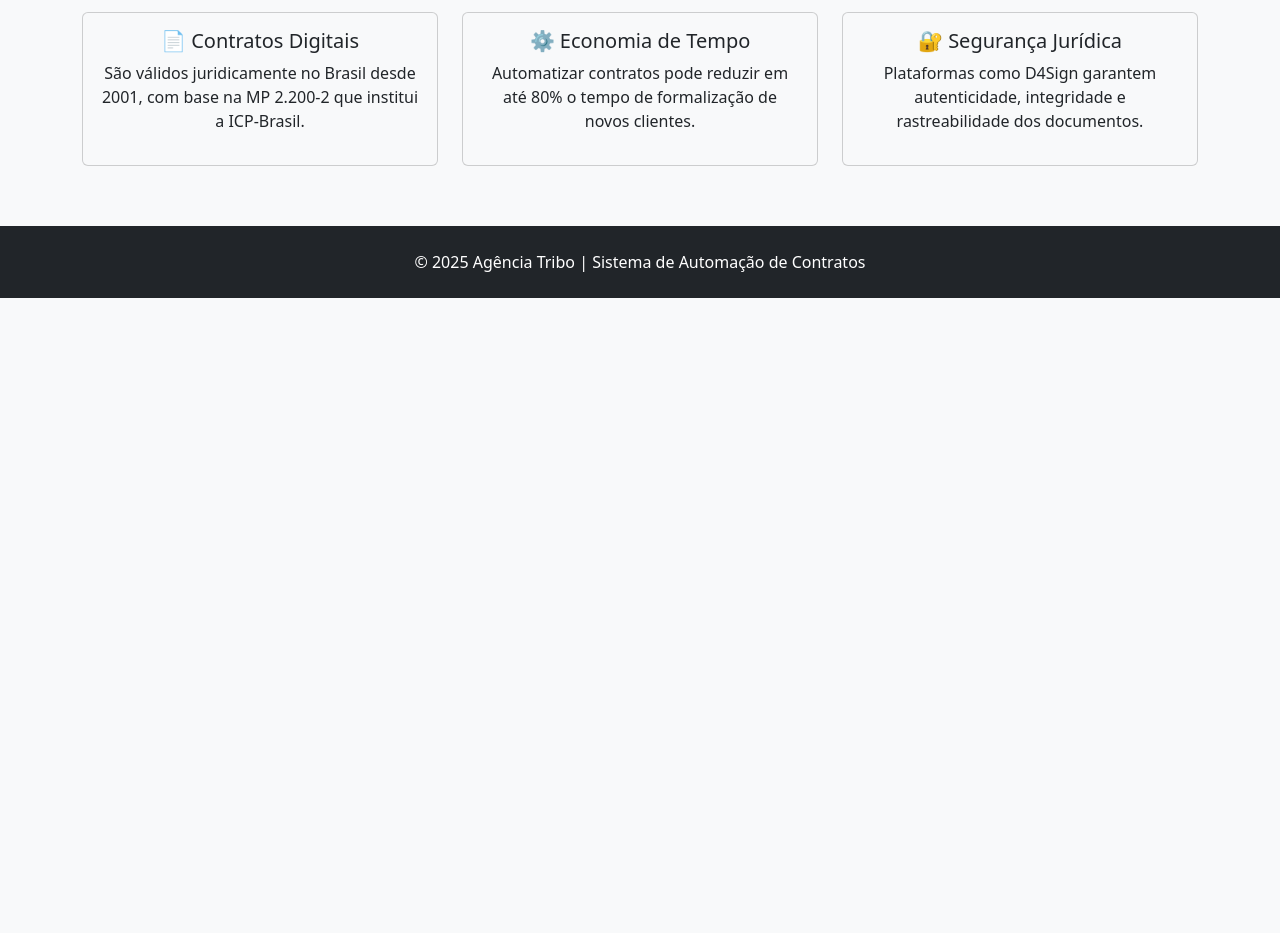
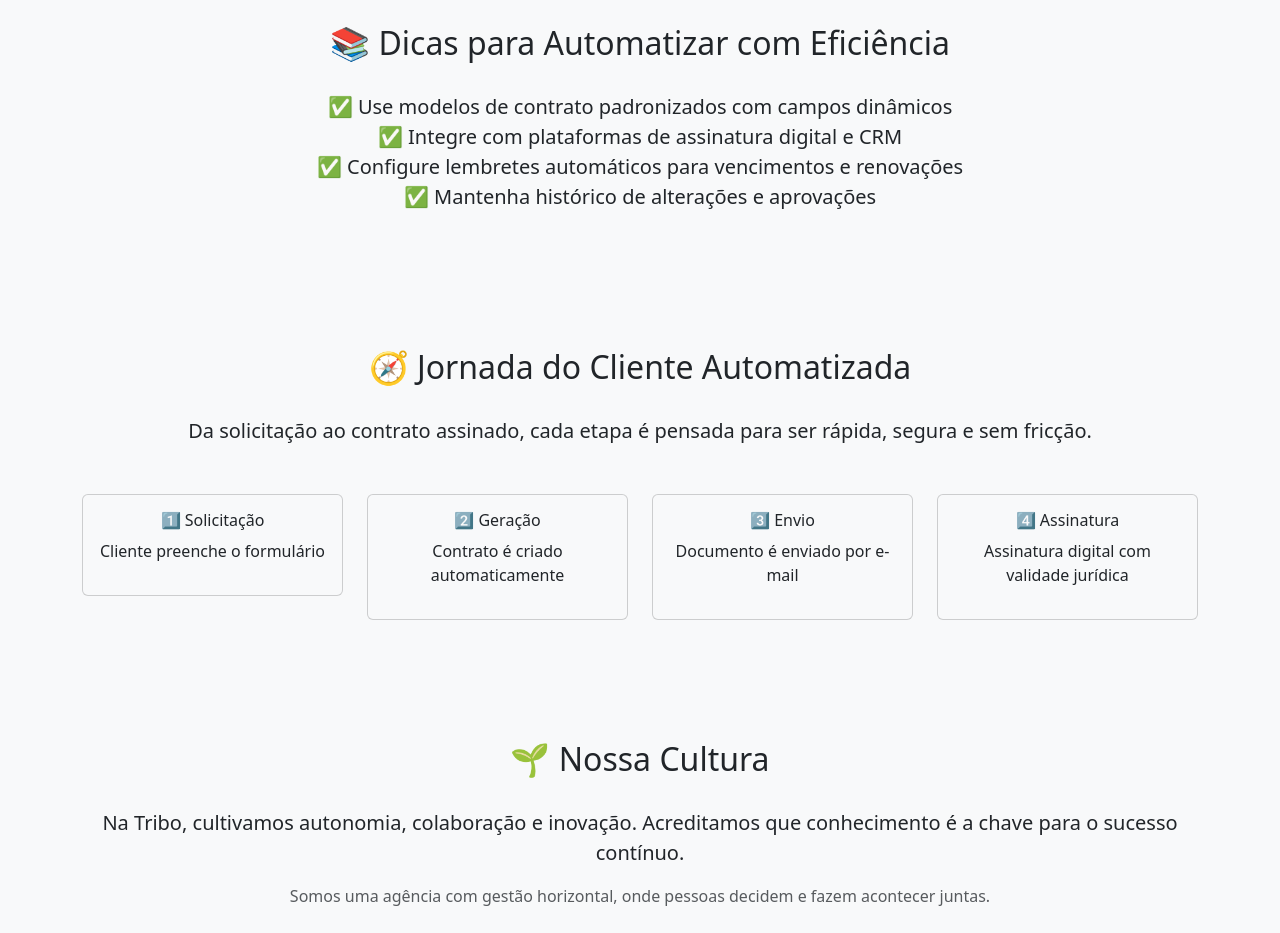
Before and after one commit to seo-react/automacao-contratos, a website: page index.html in a window 1280 px wide. Shown: the part 748-1681 px from the top of the page. Before the commit the page ends 1046 px from the top, so only its background shows below. Drawn offline with nearby package versions, Linux system fonts and the light colour scheme.

```diff
--- a/index.html
+++ b/index.html
@@ -86,50 +86,86 @@
     </button>
   </nav>
 
-  <!-- Hero -->
-  <header class="bg-primary text-white text-center py-5">
+ <header class="bg-dark text-white text-center py-5">
   <div class="container">
-      <h1 class="display-5 fw-bold">Automação de Contratos</h1>
-      <p class="lead">Transformando burocracia em eficiência com tecnologia e inteligência digital</p>
-      <a href="/solicitar" class="btn btn-light btn-lg mt-3">Solicitar Contrato</a>
+    <h1 class="display-4 fw-bold">Automatize. Assine. Evolua.</h1>
+    <p class="lead">Menos burocracia, mais inteligência. A automação de contratos que acompanha o ritmo da sua agência.</p>
+    <div class="d-flex justify-content-center gap-3 mt-4 flex-wrap">
+      <a href="/solicitar" class="btn btn-success btn-lg">
+        <i class="bi bi-pencil-square me-2"></i> Solicitar Contrato
+      </a>
+      <a href="/admin" class="btn btn-outline-light btn-lg">
+        <i class="bi bi-bar-chart-line me-2"></i> Acessar Painel
+      </a>
+    </div>
   </div>
 </header>
 
+
   <!-- Sobre o projeto -->
-  <section class="section text-center">
+  <!-- Benefícios da Automação -->
+<section class="section text-center bg-light">
   <div class="container">
-      <h2>📌 Sobre o Projeto</h2>
-      <p class="fs-5">Este sistema foi desenvolvido para automatizar o processo de geração, envio e assinatura de contratos digitais. Utilizamos integração com Google Docs, Resend para e-mails e D4Sign para assinaturas com validade jurídica.</p>
-      <p class="text-muted">Ideal para agências, prestadores de serviço e empresas que desejam agilidade e segurança na formalização de acordos.</p>
-    </div>
-  </section>
-
-  <!-- Curiosidades -->
-  <section class="section bg-light text-center">
-    <div class="container">
-      <h2>💡 Curiosidades sobre Automação</h2>
+    <h2>🚀 Benefícios da Automação</h2>
     <div class="row g-4">
       <div class="col-md-4">
-          <div class="card card-light p-3 h-100">
-            <h5>📄 Contratos Digitais</h5>
-            <p>São válidos juridicamente no Brasil desde 2001, com base na MP 2.200-2 que institui a ICP-Brasil.</p>
+        <div class="card card-light p-4 h-100">
+          <h5>📈 Crescimento Escalável</h5>
+          <p>Reduza o ciclo de vendas e aumente sua capacidade de atendimento com processos automatizados.</p>
         </div>
       </div>
       <div class="col-md-4">
-          <div class="card card-light p-3 h-100">
-            <h5>⚙️ Economia de Tempo</h5>
-            <p>Automatizar contratos pode reduzir em até 80% o tempo de formalização de novos clientes.</p>
+        <div class="card card-light p-4 h-100">
+          <h5>🎯 Precisão Estratégica</h5>
+          <p>Use dados para tomar decisões mais inteligentes e garantir consistência em cada etapa do contrato.</p>
         </div>
       </div>
       <div class="col-md-4">
-          <div class="card card-light p-3 h-100">
-            <h5>🔐 Segurança Jurídica</h5>
-            <p>Plataformas como D4Sign garantem autenticidade, integridade e rastreabilidade dos documentos.</p>
+        <div class="card card-light p-4 h-100">
+          <h5>🤝 Relacionamento com Base Qualificada</h5>
+          <p>Fale com quem importa. Crie jornadas personalizadas e fortaleça vínculos com seus clientes.</p>
         </div>
       </div>
     </div>
   </div>
 </section>
+
+<!-- Dicas práticas -->
+<section class="section text-center">
+  <div class="container">
+    <h2>📚 Dicas para Automatizar com Eficiência</h2>
+    <ul class="list-unstyled fs-5">
+      <li>✅ Use modelos de contrato padronizados com campos dinâmicos</li>
+      <li>✅ Integre com plataformas de assinatura digital e CRM</li>
+      <li>✅ Configure lembretes automáticos para vencimentos e renovações</li>
+      <li>✅ Mantenha histórico de alterações e aprovações</li>
+    </ul>
+  </div>
+</section>
+
+<!-- Jornada do Cliente -->
+<section class="section bg-light text-center">
+  <div class="container">
+    <h2>🧭 Jornada do Cliente Automatizada</h2>
+    <p class="fs-5">Da solicitação ao contrato assinado, cada etapa é pensada para ser rápida, segura e sem fricção.</p>
+    <div class="row g-4 mt-4">
+      <div class="col-md-3"><div class="card card-light p-3"><h6>1️⃣ Solicitação</h6><p>Cliente preenche o formulário</p></div></div>
+      <div class="col-md-3"><div class="card card-light p-3"><h6>2️⃣ Geração</h6><p>Contrato é criado automaticamente</p></div></div>
+      <div class="col-md-3"><div class="card card-light p-3"><h6>3️⃣ Envio</h6><p>Documento é enviado por e-mail</p></div></div>
+      <div class="col-md-3"><div class="card card-light p-3"><h6>4️⃣ Assinatura</h6><p>Assinatura digital com validade jurídica</p></div></div>
+    </div>
+  </div>
+</section>
+
+<!-- Cultura Tribo -->
+<section class="section text-center">
+  <div class="container">
+    <h2>🌱 Nossa Cultura</h2>
+    <p class="fs-5">Na Tribo, cultivamos autonomia, colaboração e inovação. Acreditamos que conhecimento é a chave para o sucesso contínuo.</p>
+    <p class="text-muted">Somos uma agência com gestão horizontal, onde pessoas decidem e fazem acontecer juntas.</p>
+  </div>
+</section>
+
 
   <!-- Rodapé -->
   <footer class="bg-dark text-white text-center py-4">
```
Lines whose indentation alone changed are shown as unchanged.
